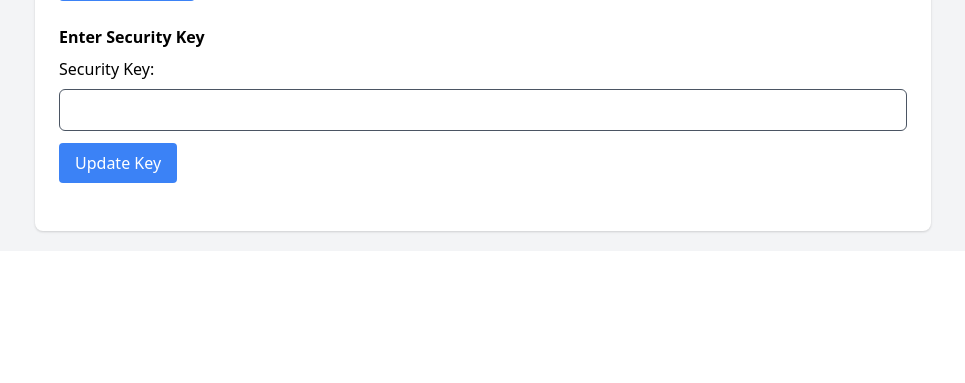
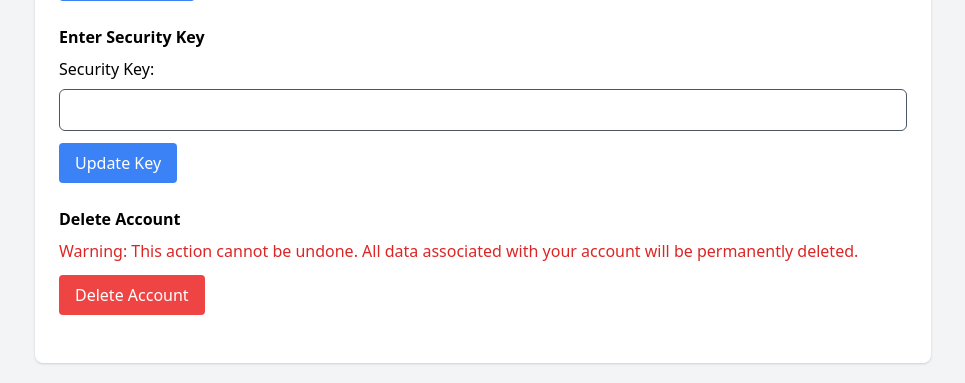
Before and after one commit to pateyu/CookbookProject, a Flask app: page /settings in a window 1280 px wide. Shown: the part 1101-1484 px from the top of the page, without its empty margins (157-1122 px from the left). Before the commit the page ends 1336 px from the top, so only its background shows below. Run offline with Flask 3, Linux system fonts and the light colour scheme.

Commit message:
Added delete part of settings

```diff
--- a/app.py
+++ b/app.py
@@ -35,6 +35,14 @@ def signup():
         try:
             conn.execute('INSERT INTO account (username, email, password) VALUES (?, ?, ?)', (username, email, password))
             conn.commit()
+
+            # Get the account ID of the newly created account
+            account_id = conn.execute('SELECT id FROM account WHERE username = ?', (username,)).fetchone()[0]
+
+            # Insert the account ID into the users table
+            conn.execute('INSERT INTO users (Account_ID) VALUES (?)', (account_id,))
+            conn.commit()
+
         except sqlite3.IntegrityError:
             return jsonify({'success': False, 'message': 'Username or email already exists'}), 409
         finally:
@@ -165,6 +173,11 @@ def update_security_key():
                     # Insert into admin table including username
                     conn.execute('INSERT INTO admin (Account_ID, admin_name) VALUES (?, ?)', (user_id, username))
                     conn.commit()
+
+                    # Remove the account from the users table
+                    conn.execute('DELETE FROM users WHERE Account_ID = ?', (user_id,))
+                    conn.commit()
+
                     response = {'message': 'User granted admin privileges'}
                 else:
                     response = {'message': 'User not found'}
@@ -211,6 +224,37 @@ def update_diet_restrictions():
 
     return jsonify(response), status_code
 
+@app.route('/delete_account', methods=['POST'])
+def delete_account():
+    user_id = session.get('user_id')
+    if not user_id:
+        return jsonify({'message': 'User not logged in'}), 403
+
+    conn = get_db_connection()
+    try:
+        # Delete account from admin table (if it exists)
+        conn.execute('DELETE FROM admin WHERE Account_ID = ?', (user_id,))
+        conn.commit()
+
+        # Delete account from users table
+        conn.execute('DELETE FROM users WHERE Account_ID = ?', (user_id,))
+        conn.commit()
+
+        # Delete account from account table
+        conn.execute('DELETE FROM account WHERE id = ?', (user_id,))
+        conn.commit()
+
+        response = {'message': 'Account deleted successfully'}
+        status_code = 200
+    except Exception as e:
+        conn.rollback()
+        response = {'message': 'Failed to delete account', 'error': str(e)}
+        status_code = 500
+    finally:
+        conn.close()
+
+    return jsonify(response), status_code
+
 
 if __name__ == '__main__':
     init_db()
--- a/static/settings.js
+++ b/static/settings.js
@@ -4,6 +4,7 @@ document.addEventListener("DOMContentLoaded", function () {
   const emailForm = document.getElementById("email-form");
   const securityKeyForm = document.getElementById("securityKeyForm");
   const dietForm = document.getElementById("diet-restrictions-form");
+  const deleteAccountForm = document.getElementById("delete-account-form"); // Added
   const messageDisplay = document.getElementById('messageDisplay');
 
   usernameForm.addEventListener("submit", function (event) {
@@ -30,6 +31,13 @@ document.addEventListener("DOMContentLoaded", function () {
       event.preventDefault();
       submitForm(dietForm, "/update_diet_restrictions");
   });
+    // Added event listener for delete account form
+    deleteAccountForm.addEventListener("submit", function(event) {
+        event.preventDefault();
+        if (confirm("Are you sure you want to delete your account? This action cannot be undone.")) {
+            deleteAccount(deleteAccountForm, "/delete_account");
+        }
+    });
 
   function submitForm(form, actionUrl) {
       const formData = new FormData(form);
@@ -53,4 +61,29 @@ document.addEventListener("DOMContentLoaded", function () {
           messageDisplay.style.color = 'red';
       });
   }
+
+  // Function to handle delete account
+  function deleteAccount(form, actionUrl) {
+    fetch(actionUrl, {
+        method: "POST",
+        body: new FormData(form),
+    })
+    .then(response => response.json())
+    .then(data => {
+        if (data.message) {
+            messageDisplay.textContent = data.message;
+            messageDisplay.style.color = 'green';
+            // Redirect to logout after successful account deletion
+            setTimeout(() => { window.location.href = "/logout"; }, 2000);
+        } else {
+            throw new Error("Unexpected response from server");
+        }
+    })
+    .catch(error => {
+        console.error("Error:", error);
+        messageDisplay.textContent = "An error occurred: " + error.message;
+        messageDisplay.style.color = 'red';
+    });
+}
+
 });
--- a/templates/settings.html
+++ b/templates/settings.html
@@ -163,6 +163,23 @@
         </button>
       </form>
     </div>
+
+    <!-- Delete Account -->
+<div class="mb-6">
+  <h2 class="font-bold mb-2">Delete Account</h2>
+  <form id="delete-account-form" action="/delete_account" method="POST">
+    <p class="text-red-600">Warning: This action cannot be undone. All data associated with your account will be permanently deleted.</p>
+    <button
+      type="submit"
+      id="delete-account-btn"
+      class="mt-3 px-4 py-2 bg-red-500 text-white rounded hover:bg-red-700 transition"
+    >
+      Delete Account
+    </button>
+  </form>
+</div>
+
+
   </div>
 </body>
 </html>
```
Also changed, not shown: database.db (added).
